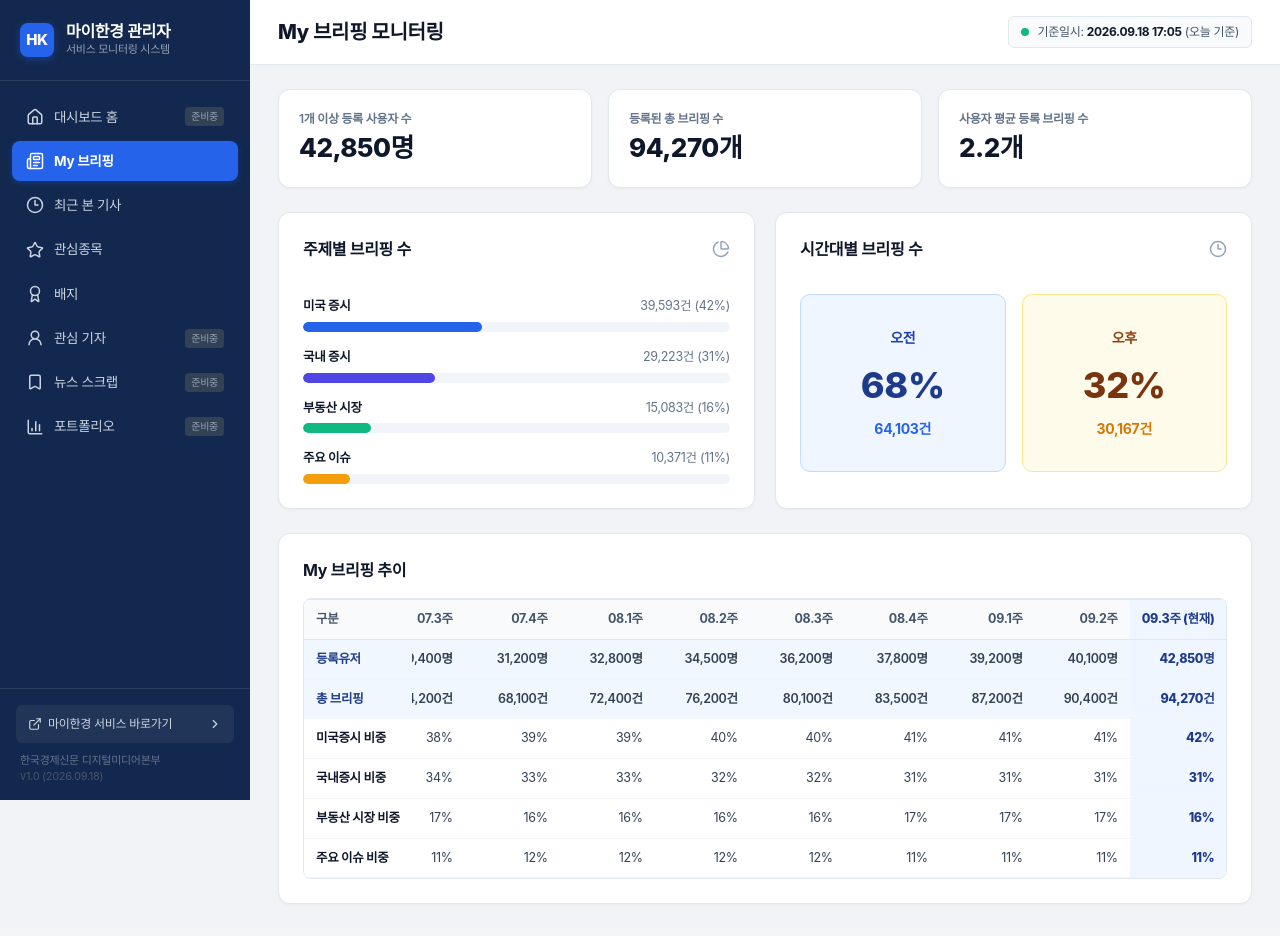
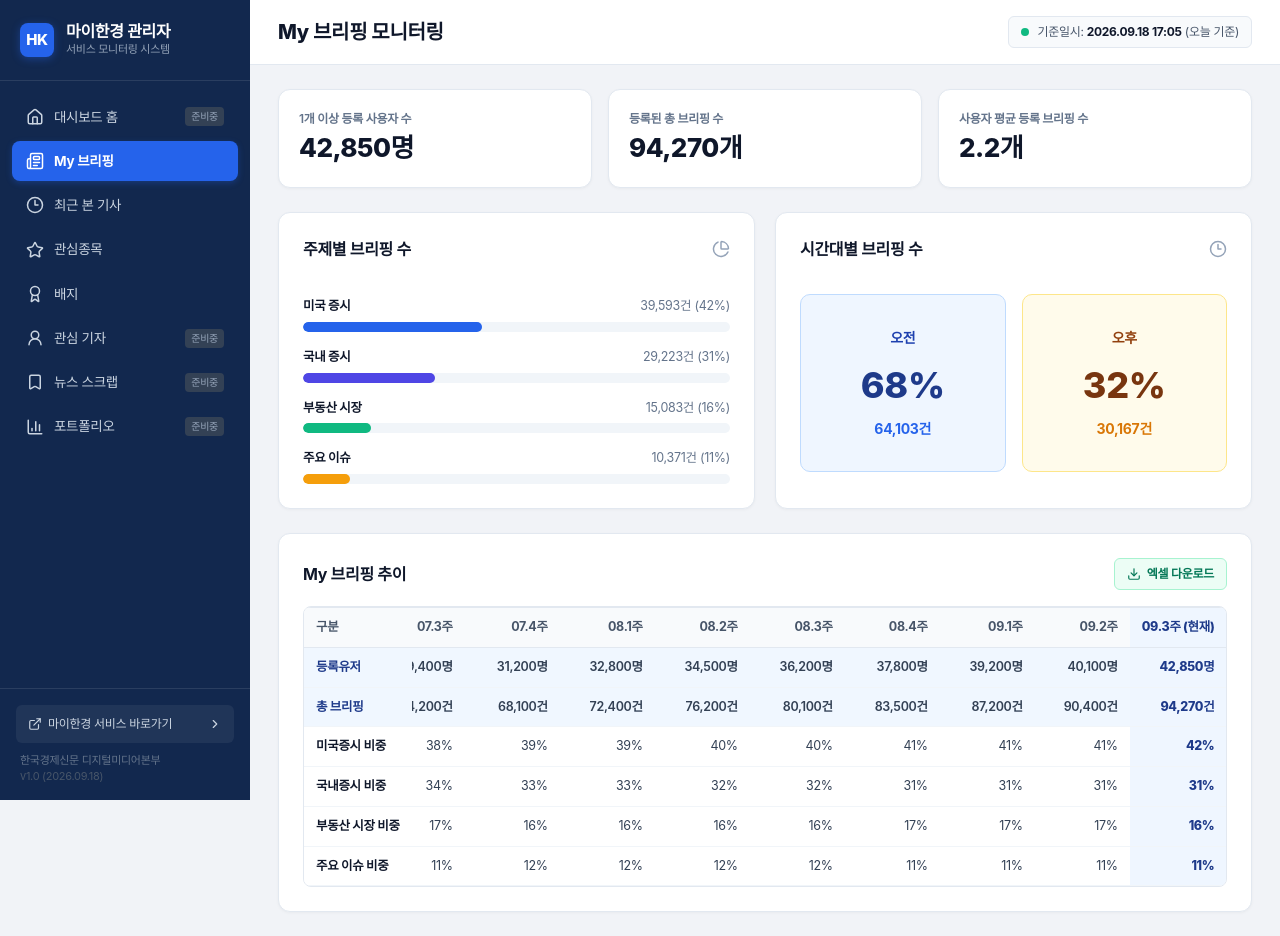
Before and after one commit to hktouchkim/myhankyung, a Next.js app: page /admin in a window 1280 px wide. Built offline with nearby package versions, Linux system fonts and the light colour scheme.

Commit message:
feat: My 브리핑 추이 및 배지 추이 표에 엑셀 다운로드 버튼 추가

```diff
--- a/app/admin/admin-dashboard-client.tsx
+++ b/app/admin/admin-dashboard-client.tsx
@@ -6,6 +6,7 @@ import {
   Bookmark,
   ChevronRight,
   Clock3,
+  Download,
   ExternalLink,
   Flame,
   Globe2,
@@ -506,7 +507,17 @@ function BriefingTab() {
 
       {/* 브리핑 추이 표 */}
       <div className={styles.sectionCard}>
-        <h3 className={styles.sectionTitle}>My 브리핑 추이</h3>
+        <div style={{ display: "flex", justifyContent: "space-between", alignItems: "center" }}>
+          <h3 className={styles.sectionTitle}>My 브리핑 추이</h3>
+          <button
+            type="button"
+            className={styles.excelDownloadBtn}
+            onClick={() => alert("엑셀 다운로드 준비 중입니다.")}
+          >
+            <Download size={14} />
+            <span>엑셀 다운로드</span>
+          </button>
+        </div>
 
         <div ref={tableScrollRef} className={styles.tableResponsive} style={{ marginTop: "16px", border: "1px solid #e2e8f0", borderRadius: "8px" }}>
           <table className={styles.dataTable}>
@@ -1079,8 +1090,16 @@ function BadgesTab({
       {/* 배지 추이 상세 테이블 */}
       <div className={styles.sectionCard}>
         <div className={styles.sectionHeader} style={{ flexWrap: "wrap", gap: "12px" }}>
-          <div>
+          <div style={{ display: "flex", alignItems: "center", gap: "12px", flexWrap: "wrap" }}>
             <h3 className={styles.sectionTitle}>배지 추이</h3>
+            <button
+              type="button"
+              className={styles.excelDownloadBtn}
+              onClick={() => alert("엑셀 다운로드 준비 중입니다.")}
+            >
+              <Download size={14} />
+              <span>엑셀 다운로드</span>
+            </button>
           </div>
 
           <div className={styles.filterTabs}>
--- a/app/admin/admin.module.css
+++ b/app/admin/admin.module.css
@@ -660,6 +660,27 @@
   box-shadow: 0 1px 3px rgba(0, 0, 0, 0.08);
 }
 
+.excelDownloadBtn {
+  display: inline-flex;
+  align-items: center;
+  gap: 6px;
+  padding: 6px 12px;
+  border-radius: 6px;
+  font-size: 12px;
+  font-weight: 600;
+  color: #047857;
+  background-color: #ecfdf5;
+  border: 1px solid #a7f3d0;
+  cursor: pointer;
+  transition: all 0.15s ease-in-out;
+}
+
+.excelDownloadBtn:hover {
+  background-color: #d1fae5;
+  border-color: #6ee7b7;
+  color: #065f46;
+}
+
 /* 16개 AI 카드 그리드 */
 .cardPersonaGrid {
   display: grid;
```
